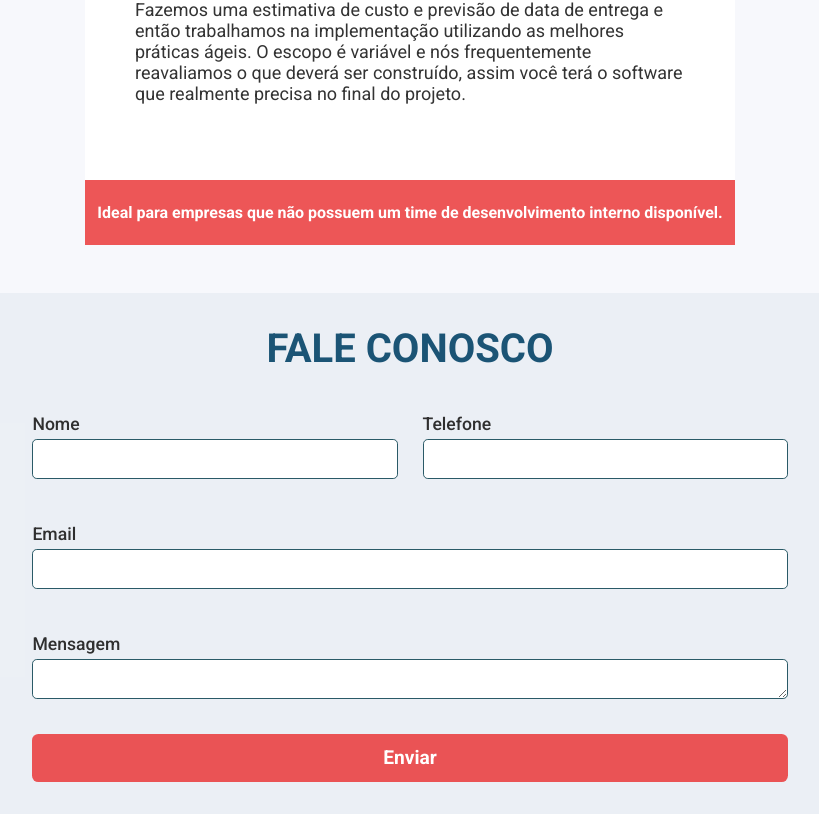
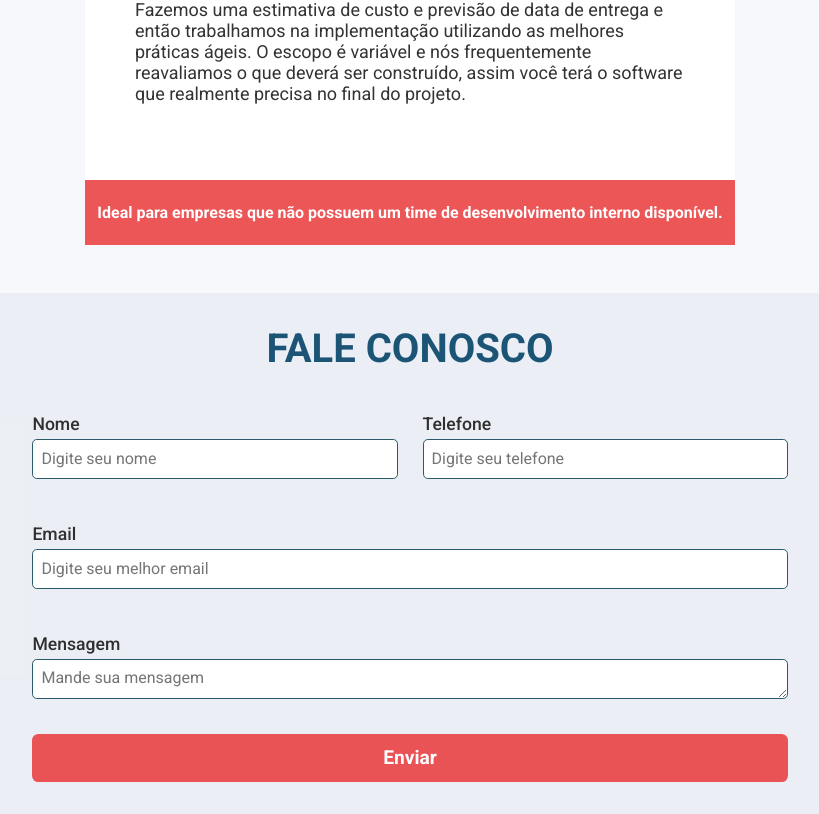
Before and after one commit to initial-portfolio/front-end, a Next.js app: page / in a window 1280 px wide. Shown: the part 848-1662 px from the top of the page, without its empty margins (230-1049 px from the left). Built offline with nearby package versions, Linux system fonts and the light colour scheme; a web font is replaced by a local one.

Commit message:
fix: ajustando seo

```diff
--- a/src/pages/index.tsx
+++ b/src/pages/index.tsx
@@ -9,6 +9,7 @@ import {
 import Image from 'next/image';
 import { useState } from 'react';
 import { Divide as Hamburger } from 'hamburger-react';
+import { Head } from 'next/document';
 
 export const Home = () => {
   const [open, setOpen] = useState(false);
@@ -17,6 +18,15 @@ export const Home = () => {
   };
   console.log(open);
   return (
+    <>
+      <Head>
+        <meta
+          name="description"
+          content="SOMOS A GANASHY
+Oferecemos as melhores soluções de software"
+        />
+        <title>Ganashy - Oferecemos as melhores soluções de software</title>
+      </Head>
       <main>
         <Header>
           <Nav>
@@ -28,8 +38,8 @@ export const Home = () => {
               <Hamburger toggled={open} toggle={handleOpenAndCloseMenu} />
             </div>
 
-          <Link href={''}>Sobre nós</Link>
-          <Link href={''}>Serviços</Link>
+            <Link href={'#'}>Sobre nós</Link>
+            <Link href={'#'}>Serviços</Link>
           </Nav>
         </Header>
 
@@ -69,7 +79,8 @@ export const Home = () => {
 
           <div id={'service'}>
             <h4>
-            Nossa empresa fica responsável pelo desenvolvimento do seu projeto.
+              Nossa empresa fica responsável pelo desenvolvimento do seu
+              projeto.
             </h4>
             <p>
               Fazemos uma estimativa de custo e previsão de data de entrega e
@@ -90,25 +101,26 @@ export const Home = () => {
           <h2>FALE CONOSCO</h2>
           <form>
             <div>
-            <label form={'name'}>Nome</label>
-            <input />
+              <label id={'name'}>Nome</label>
+              <input type={'text'} placeholder="Digite seu nome" />
             </div>
             <div>
-            <label form={'Telefone'}>Telefone</label>
-            <input />
+              <label id={'Telefone'}>Telefone</label>
+              <input type={'text'} placeholder="Digite seu telefone" />
             </div>
             <div>
-            <label form={'email'}>Email</label>
-            <input />
+              <label id={'email'}>Email</label>
+              <input type={'text'} placeholder="Digite seu melhor email" />
             </div>
             <div>
-            <label form={'email'}>Mensagem</label>
-            <textarea />
+              <label id={'mensagem'}>Mensagem</label>
+              <textarea placeholder="Mande sua mensagem" />
             </div>
             <button type={'submit'}>Enviar</button>
           </form>
         </SectionForm>
       </main>
+    </>
   );
 };
 export default Home;
```
Lines whose indentation alone changed are shown as unchanged.
